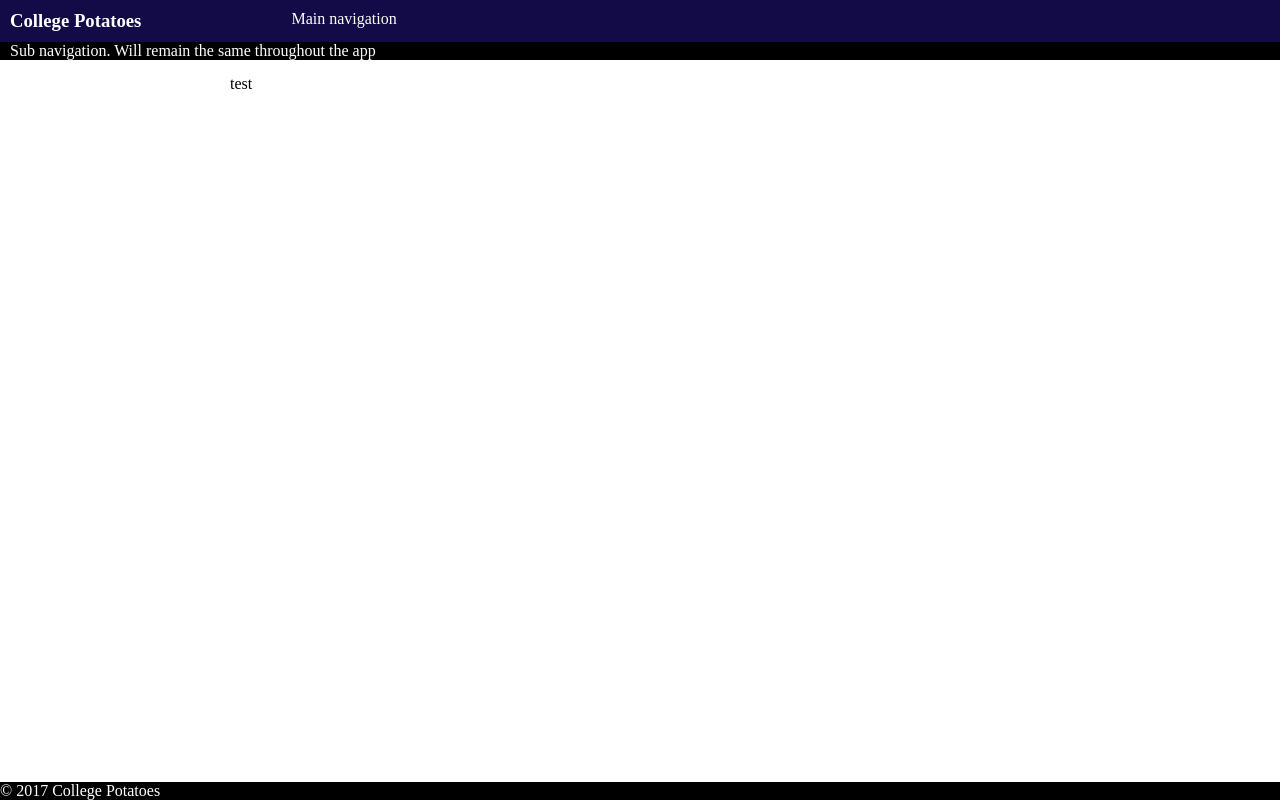
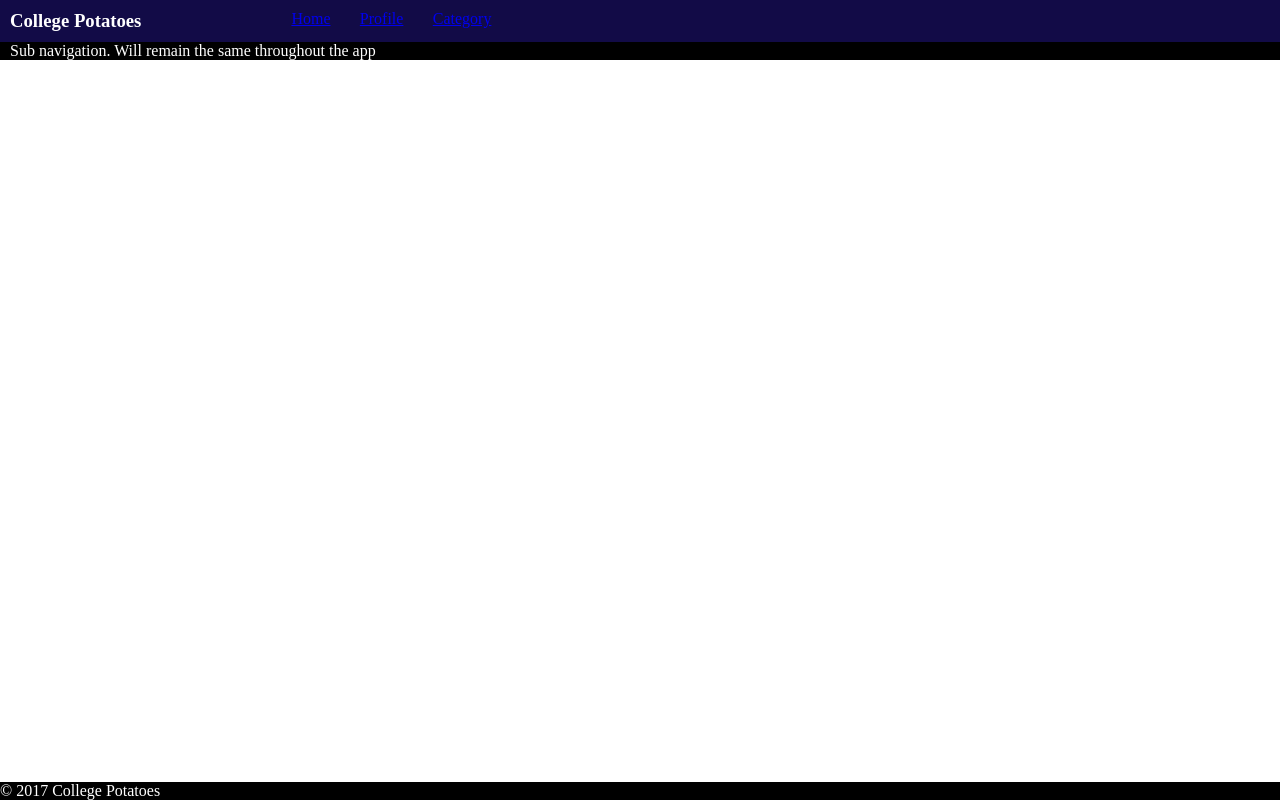
Before and after one commit to GhislainRoy04/CollegePotatoes2.0, a React app: page /#/ in a window 1280 px wide. Built offline with nearby package versions, Linux system fonts and the light colour scheme.

Commit message:
Added basic link navigation

```diff
--- a/src/app/components/App.jsx
+++ b/src/app/components/App.jsx
@@ -1,8 +1,10 @@
 'use strict';
 
 import React from 'react';
-import {HashRouter, Route, Switch, Redirect} from "react-router-dom";
+import {HashRouter, Route, Switch} from "react-router-dom";
 import {MainView} from "../../main/components";
+import {Profile} from "../../profile/components";
+import {Category} from "../../category/component";
 
 //TODO: Add the navigation inside path="/" ex : <Switch> <Route path="/category" render={...} /> <Route path="/profile" render={...} /> </Switch>
 //TODO: Add redirection to login if a user isn't logged in. For now we can use localStorage until we create a server.
@@ -12,7 +14,9 @@ export const App = () =>(
         <Switch>
             <Route path="/" render={()=>
                 <MainView>
-                    <label>test</label>
+                    <Route path="/home" />
+                    <Route path="/profile" component={Profile}/>
+                    <Route path="/category" component={Category}/>
                 </MainView>
             }/>
 
--- a/src/navigation/component/Navigation.jsx
+++ b/src/navigation/component/Navigation.jsx
@@ -1,13 +1,16 @@
 'use strict';
 import React from "react";
 import styles from "./Navigation.css";
+import {Link} from "react-router-dom";
 
 //TODO: CSS needs to be added.
 //TODO: Decide what navigation options is needed except from category, profile and logout.
 
 export const Navigation = () => (
     <div className={styles["navigationContainer"]}>
-        <label>Main navigation</label>
+        <Link to="/home">Home</Link>
+        <Link to="/profile" >Profile</Link>
+        <Link to="/category">Category</Link>
     </div>
 );
 
```
